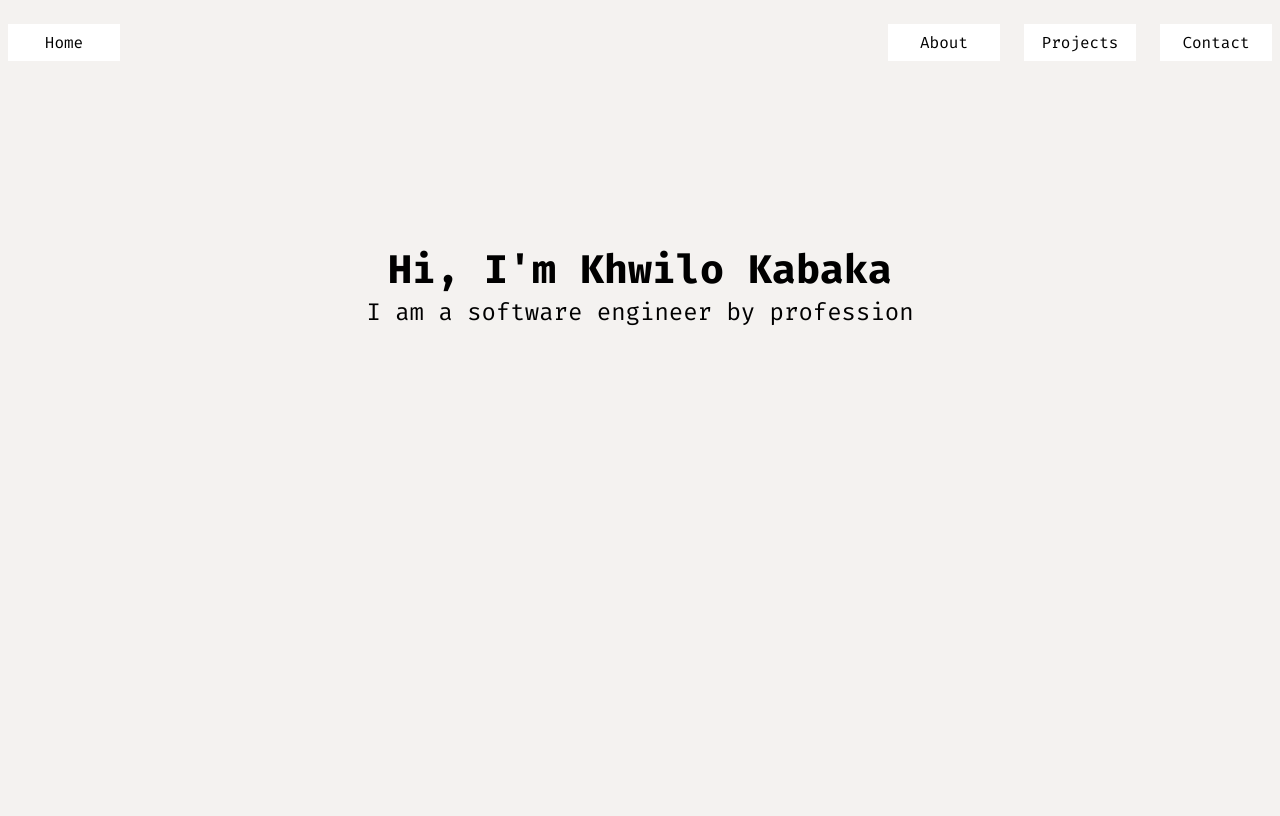
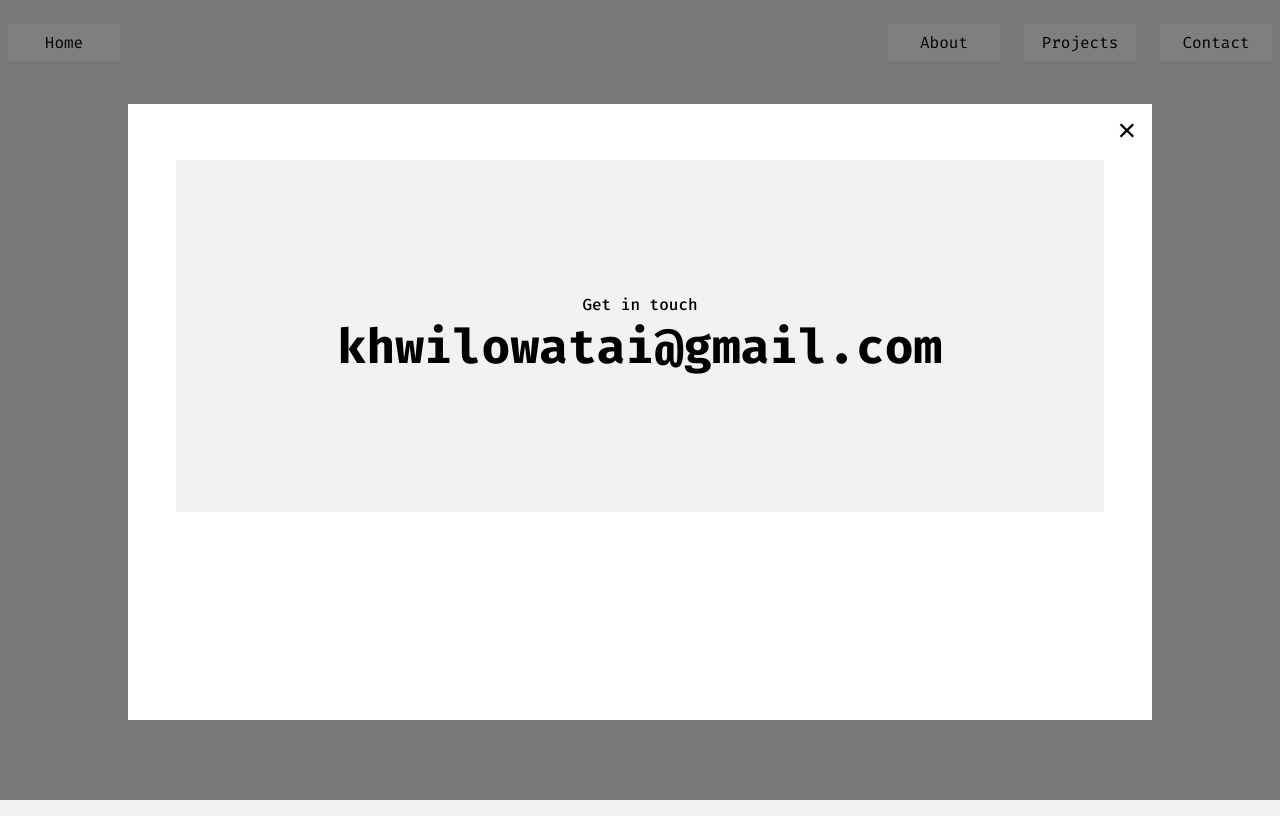
Before and after one commit to khwilo/khwilo, an Angular app: page / in a window 1280 px wide. Built offline with nearby package versions, Linux system fonts and the light colour scheme.

Commit message:
Design the modal for different screen sizes

```diff
--- a/src/app/navigation/navigation.component.css
+++ b/src/app/navigation/navigation.component.css
@@ -34,7 +34,7 @@
 }
 
 .modal {
-  display: none;
+  /* display: none; */
 }
 
 .modal-backdrop {
@@ -50,13 +50,25 @@
 .modal-body {
   position: fixed;
   top: 5em;
-  bottom: 5em;
+  bottom: 12em;
   right: 10%;
   left: 10%;
   padding: 2em 3em;
   background-color: #ffffff;
   overflow: auto;
   z-index: 2;
+}
+
+@media (min-width: 48em) {
+  .modal-body {
+    bottom: 5em;
+  }
+}
+
+@media (min-width: 35em) {
+  .modal-body {
+    bottom: 5em;
+  }
 }
 
 .modal-close {
@@ -81,3 +93,39 @@
   text-indent: 0;
   content: '\00D7';
 }
+
+.contact-details {
+  background-color: #f4f2f0;
+  display: flex;
+  flex-direction: column;
+  justify-content: center;
+  align-items: center;
+  height: 22em;
+}
+
+#contact-details-header {
+  font-weight: 500;
+  font-size: 1em;
+}
+
+#contact-details-content {
+  margin-top: 0;
+}
+
+#contact-details-content > a {
+  font-weight: 700;
+  font-size: 1em;
+  color: #000000;
+  text-decoration: none;
+}
+
+@media (min-width: 48em) {
+  #contact-details-content > a {
+    font-size: 3em;
+  }
+}
+
+#contact-details-content > a:hover {
+  color: crimson;
+  text-decoration: underline;
+}
--- a/src/app/navigation/navigation.component.html
+++ b/src/app/navigation/navigation.component.html
@@ -12,8 +12,10 @@
   <div class="modal-body">
     <button class="modal-close" id="close" (click)="closeModal()">close</button>
     <div class="contact-details">
-      <p>Get in touch</p>
-      <p>{{ emailAddress }}</p>
+      <p id="contact-details-header">Get in touch</p>
+      <div id="contact-details-content">
+        <a href="mailto:{{ emailAddress }}">{{ emailAddress }}</a>
+      </div>
     </div>
   </div>
 </div>
```
